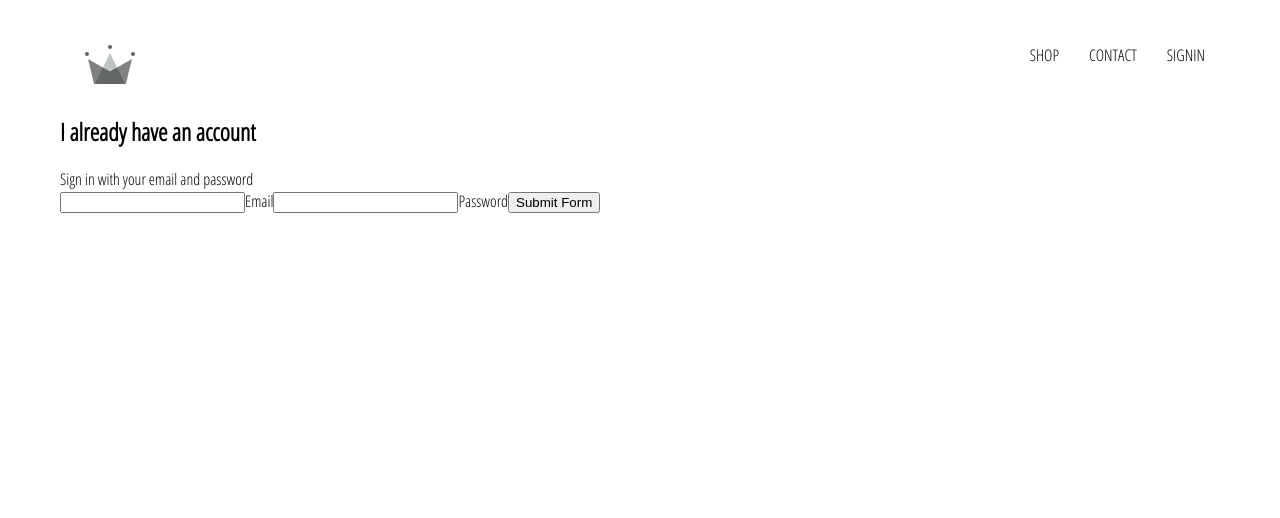
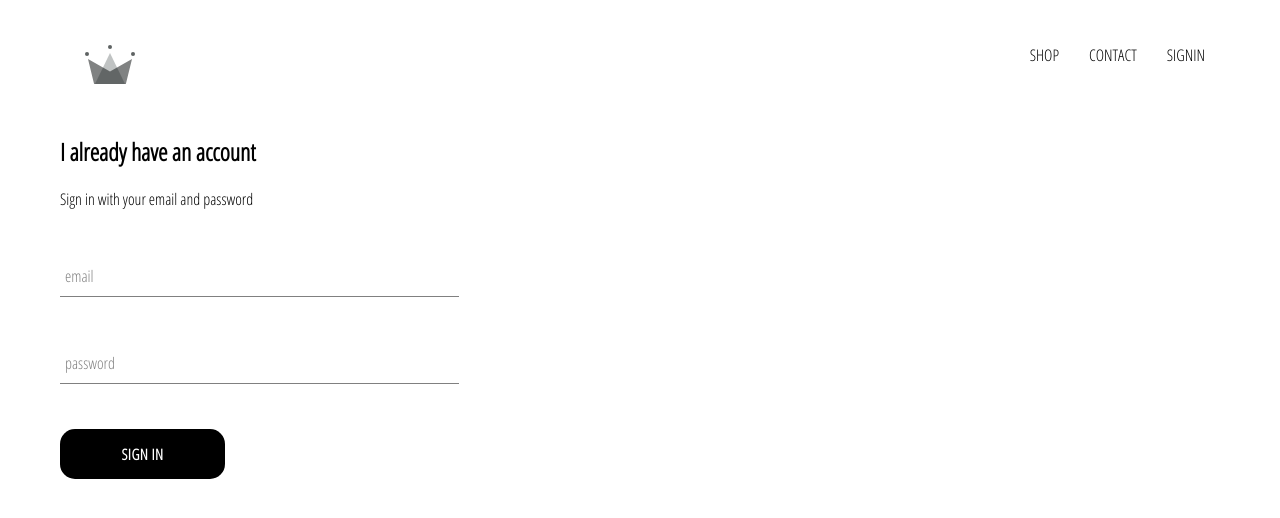
Before and after one commit to nikpalyi/ecommerce, a React (Create React App) app: page /signin in a window 1280 px wide. Shown: the top 518 px of the page. Built offline with nearby package versions, Linux system fonts and the light colour scheme.

Commit message:
sign-in comp

```diff
--- /dev/null
+++ b/src/components/custom-button/custom-button.component.jsx
@@ -0,0 +1,11 @@
+import React from 'react';
+
+import './custom-button.styles.scss';
+
+const CustomButton = ({ children, ...otherProps }) => (
+  <button className='custom-button' {...otherProps}>
+    {children}
+  </button>
+);
+
+export default CustomButton;
--- /dev/null
+++ b/src/components/custom-button/custom-button.styles.scss
@@ -0,0 +1,23 @@
+.custom-button {
+  min-width: 165px;
+  width: auto;
+  height: 50px;
+  letter-spacing: 0.5px;
+  line-height: 50px;
+  padding: 0 35px 0 35px;
+  font-size: 15px;
+  background-color: black;
+  color: white;
+  text-transform: uppercase;
+  font-family: 'Open Sans Condensed';
+  font-weight: bolder;
+  border: none;
+  cursor: pointer;
+  border-radius: 15px;
+
+  &:hover {
+    background-color: white;
+    color: black;
+    border: 1px solid black;
+  }
+}
--- a/src/components/form-input/form-input.component.jsx
+++ b/src/components/form-input/form-input.component.jsx
@@ -5,13 +5,16 @@ import './form-input.styles.scss';
 const FormInput = ({ handlechange, label, ...otherProps }) => (
   <div className='group'>
     <input className='form-input' onChange={handlechange} {...otherProps} />
-    {
-         label ?
-         <label>
-         (<label className={`${otherProps.value.length ? 'shrink' : ''} form-inout-label `}>
-         {label}
-         </label>)
-         : null
-    }
+    {label ? (
+      <label
+        className={`${
+          otherProps.value.length ? 'shrink' : ''
+        } form-input-label `}
+      >
+        {label}
+      </label>
+    ) : null}
   </div>
 );
+
+export default FormInput;
--- a/src/components/form-input/form-input.styles.scss
+++ b/src/components/form-input/form-input.styles.scss
@@ -1,3 +1,58 @@
+$sub-color: grey;
+$main-color: black;
+
+//mixin is reusable peace of css
+@mixin shrinkLabel {
+  top: -14px;
+  font-size: 12px;
+  color: $main-color;
+}
+
+.group {
+  position: relative;
+  margin: 45px 0;
+
+  .form-input {
+    background: none;
+    background-color: white;
+    color: $sub-color;
+    font-size: 18px;
+    padding: 10px 10px 10px 5px;
+    display: block;
+    width: 100%;
+    border: none;
+    border-radius: 0;
+    border-bottom: 1px solid $sub-color;
+    margin: 25px 0;
+
+    &:focus {
+      outline: none;
+    }
+
+    &:focus ~ .form-input-label {
+      @include shrinkLabel();
+    }
+  }
+
+  input[type='password'] {
+    letter-spacing: 0.3em;
+  }
+
+  .form-input-label {
+    color: $sub-color;
+    font-size: 16px;
+    font-weight: normal;
+    position: absolute;
+    pointer-events: none;
+    left: 5px;
+    top: 10px;
+    transition: 300ms ease all;
+
+    &.shrink {
+      @include shrinkLabel();
+    }
+  }
+}
 $sub-color: grey;
 $main-color: black;
 
--- a/src/components/sign-in/sign-in.component.jsx
+++ b/src/components/sign-in/sign-in.component.jsx
@@ -1,10 +1,14 @@
 import React from 'react';
+
+import FormInput from '../form-input/form-input.component';
+import CustomButton from '../custom-button/custom-button.component';
 
 import './sign-in.styles.scss';
 
 class SignIn extends React.Component {
   constructor(props) {
     super(props);
+
     this.state = {
       email: '',
       password: ''
@@ -28,26 +32,25 @@ class SignIn extends React.Component {
       <div className='sign-in'>
         <h2>I already have an account</h2>
         <span>Sign in with your email and password</span>
-
+        {/* ONSUBMIT: */}
         <form onSubmit={this.handleSubmit}>
-          <input
+          <FormInput
             name='email'
             type='email'
+            handleChange={this.handleChange}
             value={this.state.email}
-            onChange={this.handleChange}
+            label='email'
             required
           />
-          <label>Email</label>
-          <input
+          <FormInput
             name='password'
             type='password'
-            value={this.state.email}
-            onChange={this.handleChange}
+            value={this.state.password}
+            handleChange={this.handleChange}
+            label='password'
             required
           />
-          <label>Password</label>
-
-          <input type='submit' value='Submit Form' />
+          <CustomButton type='submit'> Sign in </CustomButton>
         </form>
       </div>
     );
--- a/src/components/sign-in/sign-in.styles.scss
+++ b/src/components/sign-in/sign-in.styles.scss
@@ -0,0 +1,9 @@
+.sign-in {
+  width: 30vw;
+  display: flex;
+  flex-direction: column;
+
+  .title {
+    margin: 10px 0;
+  }
+}
```
